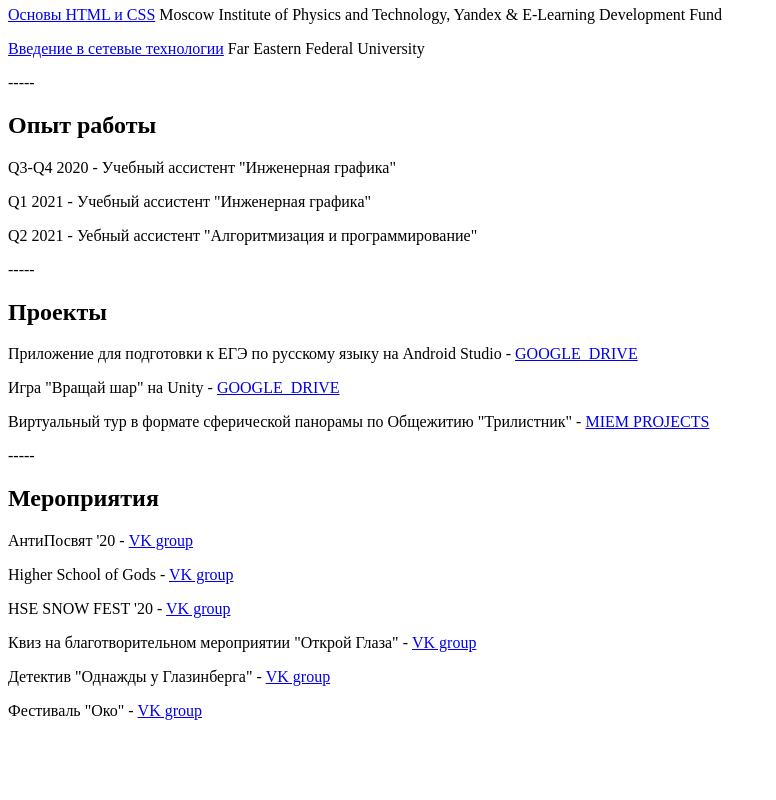
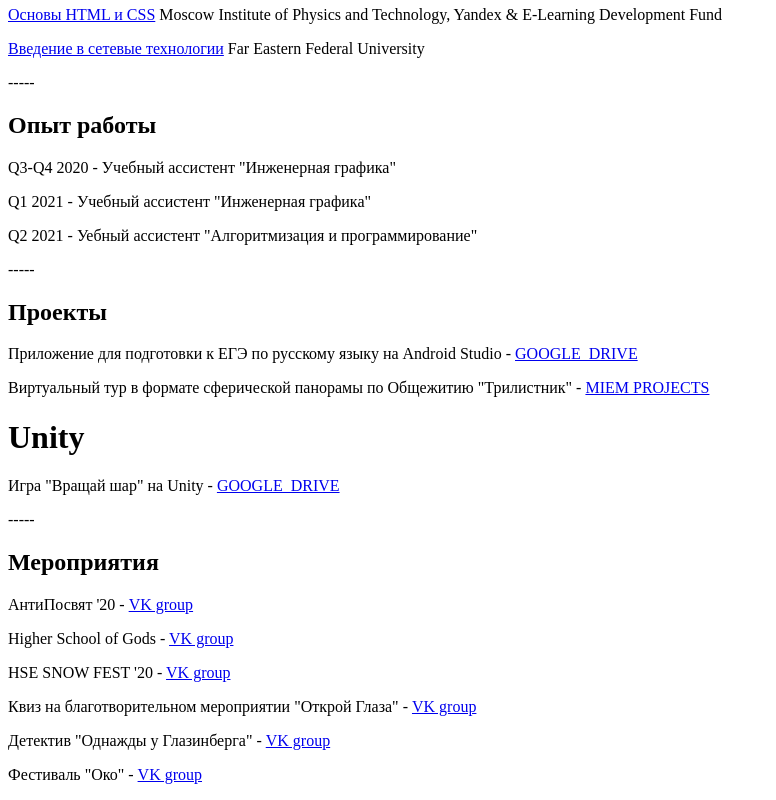
Before and after one commit to DaniilMaibe/cv, a plain HTML site: page index.html in a window 1280 px wide. Shown: the part 787-1587 px from the top of the page, without its empty margins (0-776 px from the left). Before the commit the page ends 1523 px from the top, so only its background shows below. Drawn offline with Linux system fonts and the light colour scheme.

Commit message:
Update index.html

```diff
--- a/index.html
+++ b/index.html
@@ -39,8 +39,10 @@
 
 <h2>Проекты</h2>
 <p>Приложение для подготовки к ЕГЭ по русскому языку на Android Studio - <a href = 'https://drive.google.com/drive/folders/1HfcrAS0C8lOFubSmp6Eq2DswK8dogoM5?usp=sharing'>GOOGLE_DRIVE</a></p>
+<p>Виртуальный тур в формате сферической панорамы по Общежитию "Трилистник" - <a href = 'https://cabinet.miem.hse.ru/#/project/393/'>MIEM PROJECTS </a></p>
+
+<h1> Unity </h1>
 <p>Игра "Вращай шар" на Unity - <a href = 'https://drive.google.com/drive/folders/1bklNXUmaWQfiwsXG5G3UFME-MY5KrJHO?usp=sharing'>GOOGLE_DRIVE</a></p>
-<p>Виртуальный тур в формате сферической панорамы по Общежитию "Трилистник" - <a href = 'https://cabinet.miem.hse.ru/#/project/393/'>MIEM PROJECTS </a></p>
 
 <p>-----</p>
 
```
